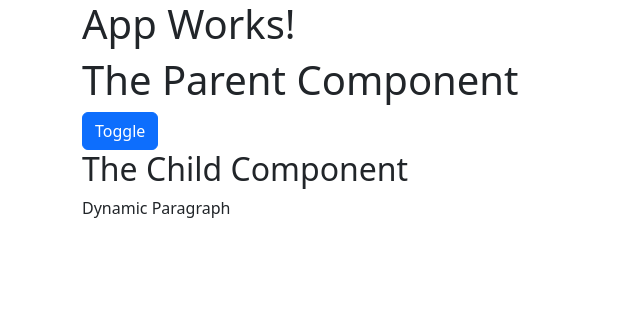
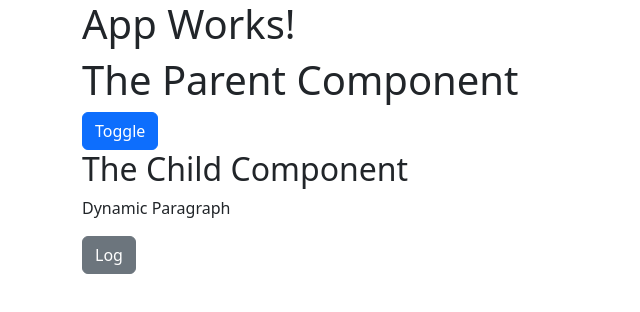
Before and after one commit to synergy2411/apr-24-frontend, a React (Create React App) app in the folder frontend/: page / in a window 1280 px wide. Shown: the top 312 px of the page, without its empty margins (0-640 px from the left). Built offline with nearby package versions, Linux system fonts and the light colour scheme.

Commit message:
callback hook added

```diff
--- a/frontend/src/Components/Demo/OptimizedComp/ChildComp.jsx
+++ b/frontend/src/Components/Demo/OptimizedComp/ChildComp.jsx
@@ -1,11 +1,16 @@
 import { memo } from "react";
 
-function ChildComp({ toggle }) {
+function ChildComp({ toggle, loggerFn }) {
   console.log("Child Renders");
+
   return (
     <>
       <h2>The Child Component</h2>
       {toggle && <p>Dynamic Paragraph</p>}
+
+      <button className="btn btn-secondary" onClick={loggerFn}>
+        Log
+      </button>
     </>
   );
 }
@@ -14,3 +19,5 @@ export default memo(ChildComp);
 
 // prevProps.toggle === currProps.toggle -> memo() does NOT re-render Child component
 // prevProps.toggle !== currProps.toggle -> memo() does re-render the child component
+
+// memo() => does not check for referential equality
--- a/frontend/src/Components/Demo/OptimizedComp/ParentComp.jsx
+++ b/frontend/src/Components/Demo/OptimizedComp/ParentComp.jsx
@@ -1,10 +1,12 @@
-import { useState } from "react";
+import { useState, useCallback } from "react";
 import ChildComp from "./ChildComp";
 
 function ParentComp() {
   const [toggle, setToggle] = useState(false);
 
   console.log("Parent renders");
+
+  const loggerFn = useCallback(() => console.log("Logger works!"), []); // xixix0001 -> xixix1099
 
   return (
     <>
@@ -14,7 +16,7 @@ function ParentComp() {
         Toggle
       </button>
 
-      <ChildComp toggle={true} />
+      <ChildComp toggle={true} loggerFn={loggerFn} />
     </>
   );
 }
```
